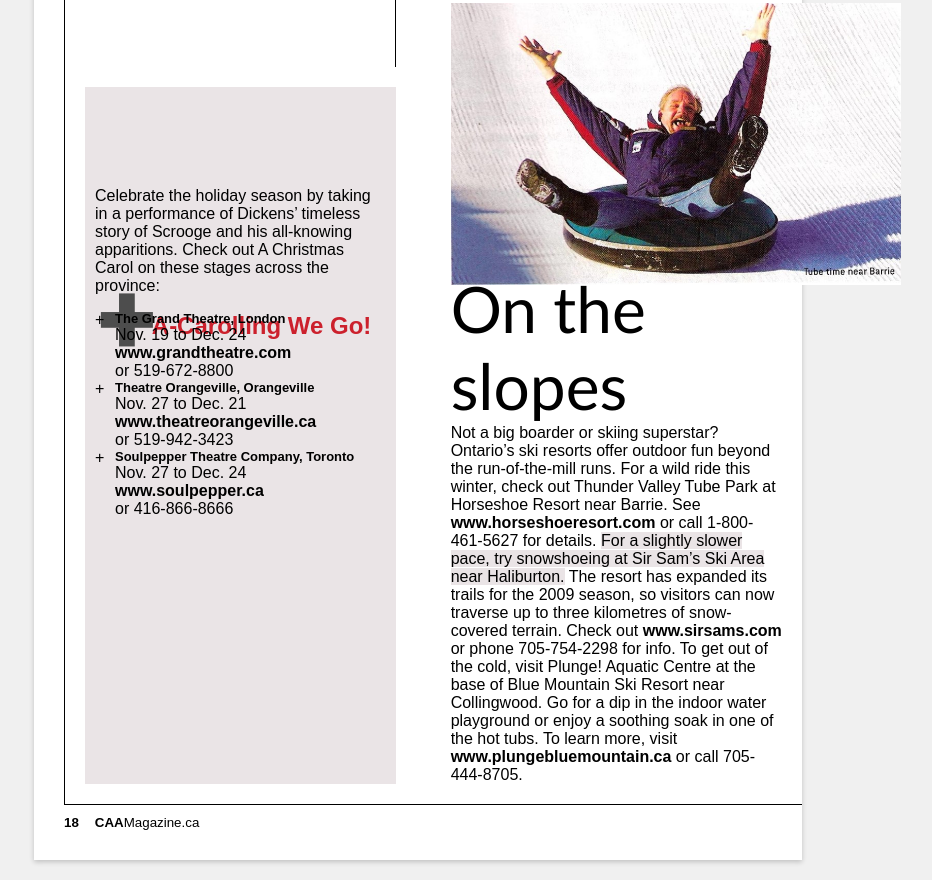
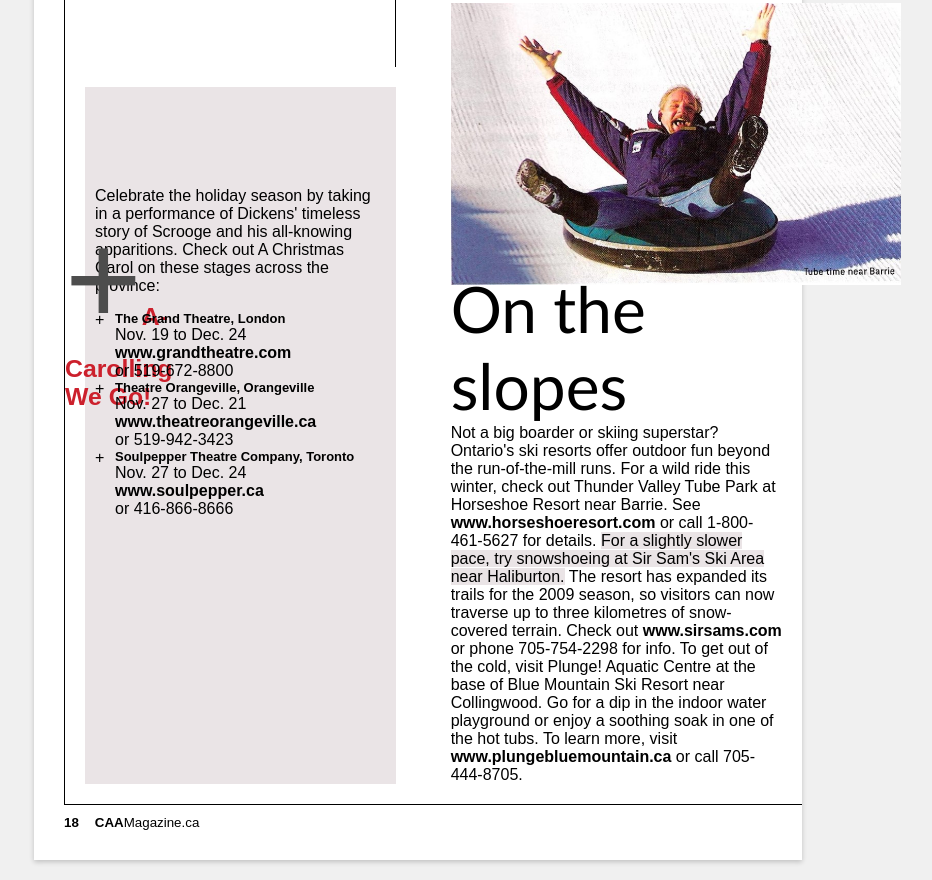
Before and after one commit to Nvvme/COMP1054Assignment2, a plain HTML site: page index.html in a window 1280 px wide. Shown: the part 699-1579 px from the top of the page, without its empty margins (222-1154 px from the left). Drawn offline with Linux system fonts and the light colour scheme.

Commit message:
made some minor changes. The ascii symbol ’ was not rendering properly So I changed it from the html

```diff
--- a/css/styles.css
+++ b/css/styles.css
@@ -96,23 +96,24 @@ aside:nth-of-type(2) h2 {
   padding-left: 0px;
   height: 50px;
   position: absolute;
-  bottom: 600px;
+  bottom: 550px;
+  right: 595px;
   margin-left: 0;
   padding-bottom: 0;
   margin: 0px;
   padding-top: 0;
-  font-size: 1.5em;
+  font-size: 1.55em;
 }
 
 
 aside:nth-of-type(2) h2:before {
-  content: "₊";
+  content: "+";
   color: rgb(77, 77, 77);
-  font-size: 7em;
+  font-size: 5.3em;
   font-weight:1;
   text-align: left;
   padding: 0;
-  font-weight: bold;
+  font-weight: lighter;
   margin: 0;
   position: relative;
 }
--- a/index.html
+++ b/index.html
@@ -15,12 +15,12 @@
                 <h1><em>Home</em>Base</h1>
                 <img id="image1" src="images/home-base1.jpg" alt="image of a girl with dog">
 				<h2>A Dog Day Afternoon</h2>
-				<p>Did you know that owning a pet may reduce blood pressure as effectively as maintaining a low-salt diet? Fido and Fluffy bring both health and happiness to their proud owners, and now there’s a place to give a little something back in return. PawsWay, located at Toronto’s Harbourfront Centre, is Canada’s first and only pet-discovery centre. Owners and their four-legged friends can play in the interactive exhibits and learn some new tricks courtesy of the centre’s educational activities. Admission to the 16,000-square-foot centre is free, though some programs may charge a small fee. Past pet programs have shown owners how to read dog and cat body language, offered tips on pet-proofing before bringing home a puppy or kitten, and presented canine freestyle "dancing." The centre also houses the Purina Animal Hall of Fame, which honours Canadian pets and service animals for savings human life. 416-360-PAWS (7297), 245 Queen’s Quay West.</p>
+				<p>Did you know that owning a pet may reduce blood pressure as effectively as maintaining a low-salt diet? Fido and Fluffy bring both health and happiness to their proud owners, and now there's a place to give a little something back in return. PawsWay, located at Toronto's Harbourfront Centre, is Canada's first and only pet-discovery centre. Owners and their four-legged friends can play in the interactive exhibits and learn some new tricks courtesy of the centre's educational activities. Admission to the 16,000-square-foot centre is free, though some programs may charge a small fee. Past pet programs have shown owners how to read dog and cat body language, offered tips on pet-proofing before bringing home a puppy or kitten, and presented canine freestyle "dancing." The centre also houses the Purina Animal Hall of Fame, which honours Canadian pets and service animals for savings human life. 416-360-PAWS (7297), 245 Queen's Quay West.</p>
                 <img id="image2" src="images/home-base2.jpg" alt="image of man having fun :)">
 			</article>
 			<article>
 				<h2>On The Slopes</h2>
-				<p>Not a big boarder or skiing superstar? Ontario’s ski resorts offer outdoor fun beyond the run-of-the-mill runs. For a wild ride this winter, check out Thunder Valley Tube Park at Horseshoe Resort near Barrie. See <a href="http://www.horseshoeresort.com" title="Horseshoe Resort" rel="external">www.horseshoeresort.com</a> or call 1-800-461-5627 for details. <mark>For a slightly slower pace, try snowshoeing at Sir Sam’s Ski Area near Haliburton.</mark> The resort has expanded its trails for the 2009 season, so visitors can now traverse up to three kilometres of snow-covered terrain. Check out <a href="http://www.sirsams.com" title="Sir Sams">www.sirsams.com</a> or phone 705-754-2298 for info. To get out of the cold, visit Plunge! Aquatic Centre at the base of Blue Mountain Ski Resort near Collingwood. Go for a dip in the indoor water playground or enjoy a soothing soak in one of the hot tubs. To learn more, visit <a href="http://www.plungebluemountain.ca" title="Plunge Blue Mountain" rel="external">www.plungebluemountain.ca</a> or call 705-444-8705.</p>
+				<p>Not a big boarder or skiing superstar? Ontario's ski resorts offer outdoor fun beyond the run-of-the-mill runs. For a wild ride this winter, check out Thunder Valley Tube Park at Horseshoe Resort near Barrie. See <a href="http://www.horseshoeresort.com" title="Horseshoe Resort" rel="external">www.horseshoeresort.com</a> or call 1-800-461-5627 for details. <mark>For a slightly slower pace, try snowshoeing at Sir Sam's Ski Area near Haliburton.</mark> The resort has expanded its trails for the 2009 season, so visitors can now traverse up to three kilometres of snow-covered terrain. Check out <a href="http://www.sirsams.com" title="Sir Sams">www.sirsams.com</a> or phone 705-754-2298 for info. To get out of the cold, visit Plunge! Aquatic Centre at the base of Blue Mountain Ski Resort near Collingwood. Go for a dip in the indoor water playground or enjoy a soothing soak in one of the hot tubs. To learn more, visit <a href="http://www.plungebluemountain.ca" title="Plunge Blue Mountain" rel="external">www.plungebluemountain.ca</a> or call 705-444-8705.</p>
 			</article>
 			<aside>
 				<p>The Tubbs Romp to Stomp Out Breast Cancer Snowshoe Series, benefiting the Canadian Breast Cancer Foundation, takes place January 17 in Collingwood. The event consists of walks and a fun run on modern snowshoes.</p>
@@ -28,7 +28,7 @@
 			</aside>
 			<aside>
 				<h2>A-Carolling We Go!</h2>
-				<p>Celebrate the holiday season by taking in a performance of Dickens’ timeless story of Scrooge and his all-knowing apparitions. Check out A Christmas Carol on these stages across the province:</p>
+				<p>Celebrate the holiday season by taking in a performance of Dickens' timeless story of Scrooge and his all-knowing apparitions. Check out A Christmas Carol on these stages across the province:</p>
 				<ul>
 					<li>
 						<h3>The Grand Theatre, London</h3>
```
